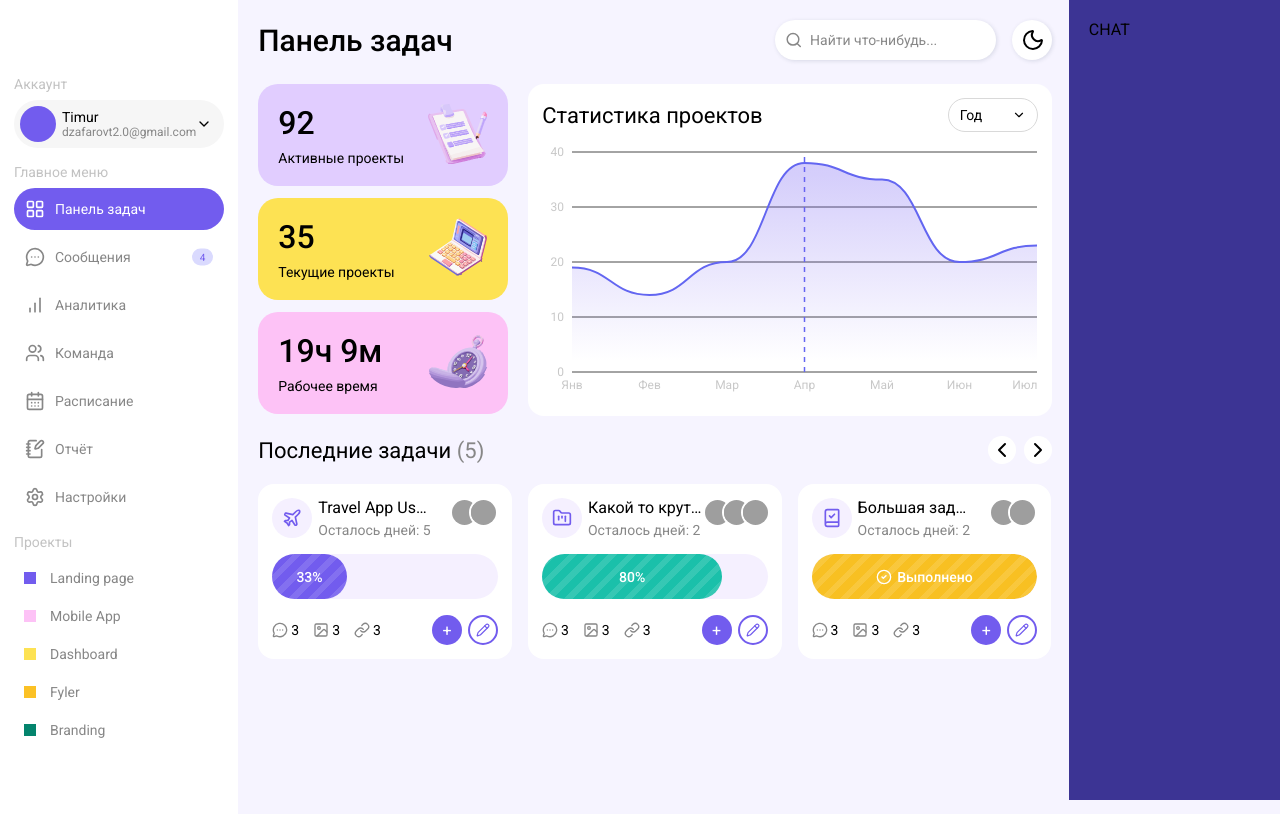
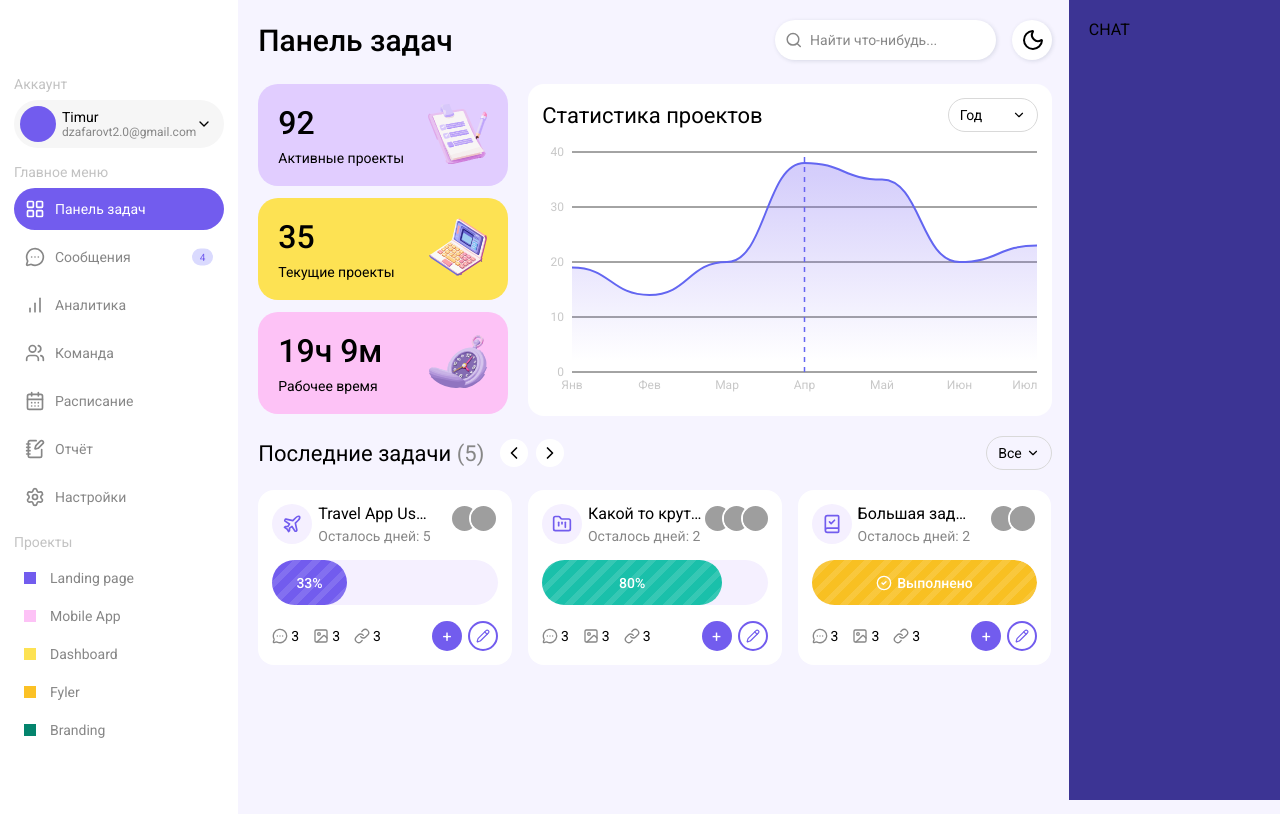
Before and after one commit to TrojanDll/task-hub, a Next.js app: page /dashboard in a window 1280 px wide. Built offline with nearby package versions, Linux system fonts and the light colour scheme; grey boxes are pictures that could not be loaded.

Commit message:
feat: filter dropdown

```diff
--- a/src/components/ui/custom-select/CustomSelect/CustomSelect.module.scss
+++ b/src/components/ui/custom-select/CustomSelect/CustomSelect.module.scss
@@ -20,6 +20,7 @@
   border: 1px solid var(--grey);
   padding: 8px;
   box-shadow: 1px 1px 5px 0px rgba(0, 0, 0, 0.2);
+  z-index: 100;
 }
 
 .SelectItem {
--- a/src/components/widgets/dashboard/last-tasks/LastTasks/LastTasks.module.scss
+++ b/src/components/widgets/dashboard/last-tasks/LastTasks/LastTasks.module.scss
@@ -48,3 +48,16 @@
   justify-content: center;
   align-items: center;
 }
+
+.left,
+.right {
+  display: flex;
+  column-gap: 16px;
+  align-items: center;
+}
+
+:global(.dark) {
+  .swiperButton {
+    background-color: var(--dark);
+  }
+}
--- a/src/components/widgets/dashboard/last-tasks/LastTasks/LastTasks.tsx
+++ b/src/components/widgets/dashboard/last-tasks/LastTasks/LastTasks.tsx
@@ -1,5 +1,6 @@
 "use client";
 
+import { LastTasksFilters } from "../LastTasksFilters/LastTasksFilters";
 import { TASKS } from "../last-tasks.data";
 import styles from "./LastTasks.module.scss";
 import cn from "clsx";
@@ -20,6 +21,7 @@ export default function LastTasks({ className }: IProps) {
   return (
     <div className={cn(styles.root, className)}>
       <div className={styles.heading}>
+        <div className={styles.left}>
           <CustomTitle
             tag="h2"
             className={styles.title}
@@ -33,15 +35,26 @@ export default function LastTasks({ className }: IProps) {
               className={styles.swiperButton}
               onClick={() => swiper?.slidePrev()}
             >
-            <ChevronLeft />
+              <ChevronLeft
+                size={20}
+                className={styles.swiperButtonIconLeft}
+              />
             </button>
 
             <button
               className={styles.swiperButton}
               onClick={() => swiper?.slideNext()}
             >
-            <ChevronRight />
+              <ChevronRight
+                size={20}
+                className={styles.swiperButtonIconRight}
+              />
             </button>
+          </div>
+        </div>
+
+        <div className={styles.right}>
+          <LastTasksFilters />
         </div>
       </div>
 
--- /dev/null
+++ b/src/components/widgets/dashboard/last-tasks/LastTasksFilters/LastTasksFilters.tsx
@@ -0,0 +1,47 @@
+"use client";
+
+import { EFilterTaskStatuses } from "../last-tasks.types";
+import styles from "./LastTasksFilters.module.scss";
+import { useState } from "react";
+
+import CustomSelect from "@/components/ui/custom-select/CustomSelect/CustomSelect";
+import type { ISelectOption } from "@/components/ui/custom-select/custom-select.types";
+
+interface IProps {
+  className?: string;
+}
+
+const TaskStatusesSelectOptions: ISelectOption[] = [
+  {
+    label: "Все",
+    value: EFilterTaskStatuses.ALL
+  },
+  {
+    label: "Завершённые",
+    value: EFilterTaskStatuses.COMPLETED
+  },
+  {
+    label: "В процессе",
+    value: EFilterTaskStatuses.IN_PROGRESS
+  },
+  {
+    label: "Не начатые",
+    value: EFilterTaskStatuses.NOT_STARTED
+  }
+];
+
+export function LastTasksFilters({}: IProps) {
+  const [taskStatus, setTaskStatus] = useState<ISelectOption>(
+    TaskStatusesSelectOptions[0]
+  );
+
+  return (
+    <div className={styles.root}>
+      <CustomSelect
+        setValue={setTaskStatus}
+        value={taskStatus}
+        options={TaskStatusesSelectOptions}
+      />
+    </div>
+  );
+}
--- /dev/null
+++ b/src/components/widgets/dashboard/last-tasks/last-tasks.types.ts
@@ -0,0 +1,8 @@
+import { ETaskStatuses } from "@/types/task.types";
+
+export enum EFilterTaskStatuses {
+  ALL = "all",
+  COMPLETED = ETaskStatuses.COMPLETED,
+  IN_PROGRESS = ETaskStatuses.IN_PROGRESS,
+  NOT_STARTED = ETaskStatuses.NOT_STARTED
+}
--- a/src/types/task.types.ts
+++ b/src/types/task.types.ts
@@ -1,5 +1,5 @@
+import type { IProfile } from "./profile.types";
 import type { LucideIcon } from "lucide-react";
-import type { IProfile } from "./profile.types";
 
 export interface ISubTask {
   id: string;
@@ -17,3 +17,9 @@ export interface ITask extends Omit<ISubTask, "isCompleted"> {
   links: string[];
   color?: string;
 }
+
+export enum ETaskStatuses {
+  NOT_STARTED = "not-started",
+  IN_PROGRESS = "in-progress",
+  COMPLETED = "completed"
+}
```
Also changed, not shown: src/components/widgets/dashboard/last-tasks/LastTasksFilters/LastTasksFilters.module.scss (added). Lines whose indentation alone changed are shown as unchanged.
